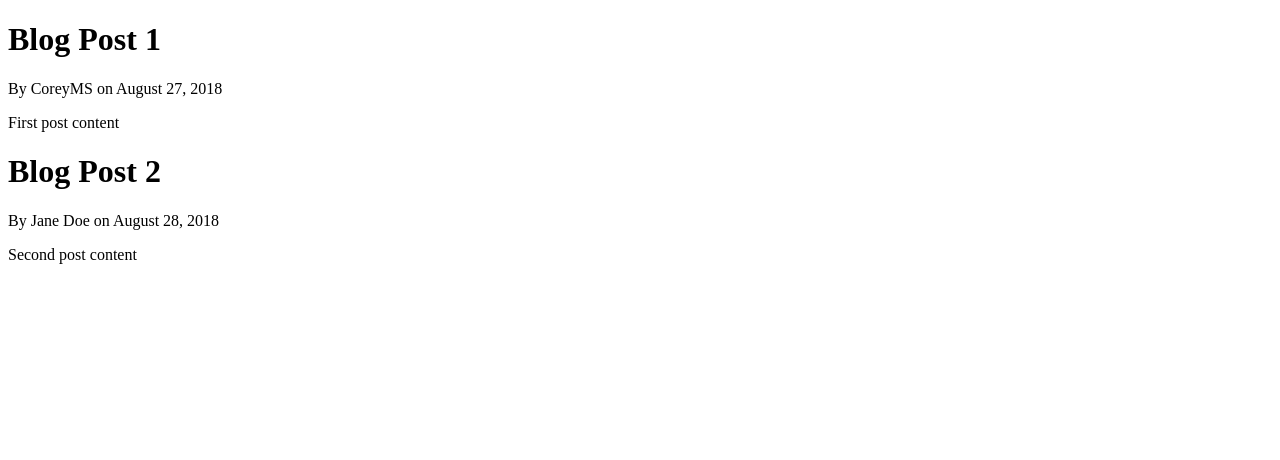
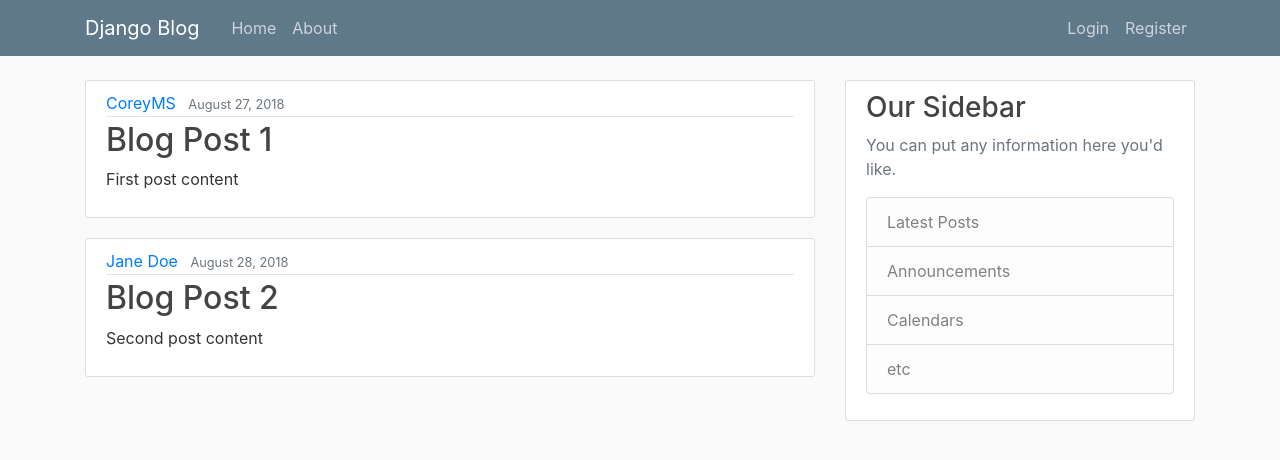
Before and after one commit to dontBlamestorming/Full-Featured-App-django, a Django app: page / in a window 1280 px wide. Shown: the top 460 px of the page. Run offline with Django 3.2, Linux system fonts and the light colour scheme; some libraries are stand-ins or nearby versions.

Commit message:
Inherit templates and apply html, css code snippets

```diff
--- /dev/null
+++ b/blog/static/blog/main.css
@@ -0,0 +1,84 @@
+body {
+  background: #fafafa;
+  color: #333333;
+  margin-top: 5rem;
+}
+
+h1, h2, h3, h4, h5, h6 {
+  color: #444444;
+}
+
+ul {
+  margin: 0;
+}
+
+.bg-steel {
+  background-color: #5f788a;
+}
+
+.site-header .navbar-nav .nav-link {
+  color: #cbd5db;
+}
+
+.site-header .navbar-nav .nav-link:hover {
+  color: #ffffff;
+}
+
+.site-header .navbar-nav .nav-link.active {
+  font-weight: 500;
+}
+
+.content-section {
+  background: #ffffff;
+  padding: 10px 20px;
+  border: 1px solid #dddddd;
+  border-radius: 3px;
+  margin-bottom: 20px;
+}
+
+.article-title {
+  color: #444444;
+}
+
+a.article-title:hover {
+  color: #428bca;
+  text-decoration: none;
+}
+
+.article-content {
+  white-space: pre-line;
+}
+
+.article-img {
+  height: 65px;
+  width: 65px;
+  margin-right: 16px;
+}
+
+.article-metadata {
+  padding-bottom: 1px;
+  margin-bottom: 4px;
+  border-bottom: 1px solid #e3e3e3
+}
+
+.article-metadata a:hover {
+  color: #333;
+  text-decoration: none;
+}
+
+.article-svg {
+  width: 25px;
+  height: 25px;
+  vertical-align: middle;
+}
+
+.account-img {
+  height: 125px;
+  width: 125px;
+  margin-right: 20px;
+  margin-bottom: 16px;
+}
+
+.account-heading {
+  font-size: 2.5rem;
+}
--- /dev/null
+++ b/blog/templates/blog/base.html
@@ -0,0 +1,77 @@
+{% load static %}
+<!DOCTYPE html>
+<html>
+<head>
+    <!-- Required meta tags -->
+    <meta charset="utf-8">
+    <meta name="viewport" content="width=device-width, initial-scale=1, shrink-to-fit=no">
+
+    <!-- Bootstrap CSS -->
+    <link rel="stylesheet" href="https://maxcdn.bootstrapcdn.com/bootstrap/4.0.0/css/bootstrap.min.css" integrity="sha384-Gn5384xqQ1aoWXA+058RXPxPg6fy4IWvTNh0E263XmFcJlSAwiGgFAW/dAiS6JXm" crossorigin="anonymous">
+     <link rel="stylesheet" type="text/css" href="{% static 'blog/main.css' %}">
+    {% if title %}
+
+        <title>Django Blog - {{ title }}</title>
+
+    {% else %}
+
+        <title>Django Blog</title>
+
+    {% endif %}
+</head>
+<body>
+    <header class="site-header">
+      <!--  nav  -->
+      <nav class="navbar navbar-expand-md navbar-dark bg-steel fixed-top">
+        <div class="container">
+          <a class="navbar-brand mr-4" href="{% url 'blog-home' %}">Django Blog</a>
+          <button class="navbar-toggler" type="button" data-toggle="collapse" data-target="#navbarToggle" aria-controls="navbarToggle" aria-expanded="false" aria-label="Toggle navigation">
+          <span class="navbar-toggler-icon"></span>
+          </button>
+          <div class="collapse navbar-collapse" id="navbarToggle">
+            <div class="navbar-nav mr-auto">
+              <a class="nav-item nav-link" href="{% url 'blog-home' %}">Home</a>
+              <a class="nav-item nav-link" href="{% url 'blog-about' %}">About</a>
+            </div>
+            <!-- right nav -->
+            <div class="navbar-nav">
+              <a class="nav-item nav-link" href="#">Login</a>
+              <a class="nav-item nav-link" href="#">Register</a>
+            </div>
+            <!-- //right nav -->
+          </div>
+        </div>
+      </nav>
+      <!--  /nav  -->
+    </header>
+    <main role="main" class="container">
+      <div class="row">
+        <div class="col-md-8">
+            <!--  here is home.html and about.html  -->
+          {% block content %}{% endblock %}
+        </div>
+        <div class="col-md-4">
+          <div class="content-section">
+            <h3>Our Sidebar</h3>
+            <p class='text-muted'>You can put any information here you'd like.
+              <ul class="list-group">
+                <li class="list-group-item list-group-item-light">Latest Posts</li>
+                <li class="list-group-item list-group-item-light">Announcements</li>
+                <li class="list-group-item list-group-item-light">Calendars</li>
+                <li class="list-group-item list-group-item-light">etc</li>
+              </ul>
+            </p>
+          </div>
+        </div>
+      </div>
+    </main>
+
+    <!-- Optional JavaScript -->
+    <!-- jQuery first, then Popper.js, then Bootstrap JS -->
+    <script src="https://code.jquery.com/jquery-3.2.1.slim.min.js" integrity="sha384-KJ3o2DKtIkvYIK3UENzmM7KCkRr/rE9/Qpg6aAZGJwFDMVNA/GpGFF93hXpG5KkN" crossorigin="anonymous"></script>
+    <script src="https://cdnjs.cloudflare.com/ajax/libs/popper.js/1.12.9/umd/popper.min.js" integrity="sha384-ApNbgh9B+Y1QKtv3Rn7W3mgPxhU9K/ScQsAP7hUibX39j7fakFPskvXusvfa0b4Q" crossorigin="anonymous"></script>
+    <script src="https://maxcdn.bootstrapcdn.com/bootstrap/4.0.0/js/bootstrap.min.js" integrity="sha384-JZR6Spejh4U02d8jOt6vLEHfe/JQGiRRSQQxSfFWpi1MquVdAyjUar5+76PVCmYl" crossorigin="anonymous"></script>
+</body>
+</html>
+
+<!--    여러개의 HTML 파일에서 고유한 것만 뽑아서 중복된 코드를 피한다.  -->
--- a/blog/templates/blog/home.html
+++ b/blog/templates/blog/home.html
@@ -1,29 +1,22 @@
-<!DOCTYPE html>
-<html>
-<head>
-    {% if title %}
+{% extends "blog/base.html" %}
+{% block content %}
+    {% for post in posts %}
+        <article class="media content-section">
+          <div class="media-body">
+            <div class="article-metadata">
+              <a class="mr-2" href="#">{{ post.author }}</a>
+              <small class="text-muted">{{ post.date_posted }}</small>
+            </div>
+            <h2><a class="article-title" href="#">{{ post.title }}</a></h2>
+            <p class="article-content">{{ post.content }}</p>
+          </div>
+        </article>
+    {% endfor %}
+{% endblock content %}
 
-        <title>Django Blog - {{ title }}</title>
-
-    {% else %}
-
-        <title>Django Blog</title>
-
-    {% endif %}
-</head>
-<body>
-<!-- <h1>Blog Home!</h1> -->
-    {% for post in posts %}
-
-    <h1>{{ post.title }}</h1>
-    <p>By {{ post.author }} on {{ post.date_posted }}</p>
-    <p>{{ post.content }}</p>
-
-    {% endfor %}
-</body>
-</html>
-
-<!--템플릿 태그(template tag)-->
-<!--HTML에 파이썬 코드를 바로 넣을 수 없다. 브라우저는 파이썬 코드를 이해할 수 없기 때문이다.-->
-<!--브라우저는 HTML만 알고있다. 알다시피 HTML은 정적이지만 파이썬은 동적이다.-->
-<!--템플릿 태그는 파이썬을 HTML로 바꿔주며, 빠르고 동적인 웹을 만들 수 있게 해준다.-->
+<!--
+  템플릿 태그(template tag)
+  HTML에 파이썬 코드를 바로 넣을 수 없다. 브라우저는 파이썬 코드를 이해할 수 없기 때문이다.
+  브라우저는 HTML만 알고있다. 알다시피 HTML은 정적이지만 파이썬은 동적이다.
+  템플릿 태그는 파이썬을 HTML로 바꿔주며, 빠르고 동적인 웹을 만들 수 있게 해준다.
+-->
--- a/blog/views.py
+++ b/blog/views.py
@@ -32,8 +32,9 @@ def about(request):
     # return HttpResponse('<h1>Blog About</h1>')
     return render(request, 'blog/about.html', {'title' : 'About'})
 
-
-# 모든 뷰에 동일한 태그가 중복되서 뿌려질 이유가 없다.
-# 따라서 모든 뷰에 대해 반복되는 html를 만들어야 한다. 가장 좋은 방법은 템플릿을 사용하는 것이다.
-# blog -> template -> blog -> template.html
-# http 대신에 렌더링된 템플릿을 response할 수 있다.
+'''
+    모든 뷰에 동일한 태그가 중복되서 뿌려질 이유가 없다.
+    따라서 모든 뷰에 대해 반복되는 html를 만들어야 한다. 가장 좋은 방법은 템플릿을 사용하는 것이다.
+    blog -> template -> blog -> template.html
+    http 대신에 렌더링된 템플릿을 response할 수 있다.
+'''
```
Also changed, not shown: blog/templates/blog/about.html (+3 -16 lines).
